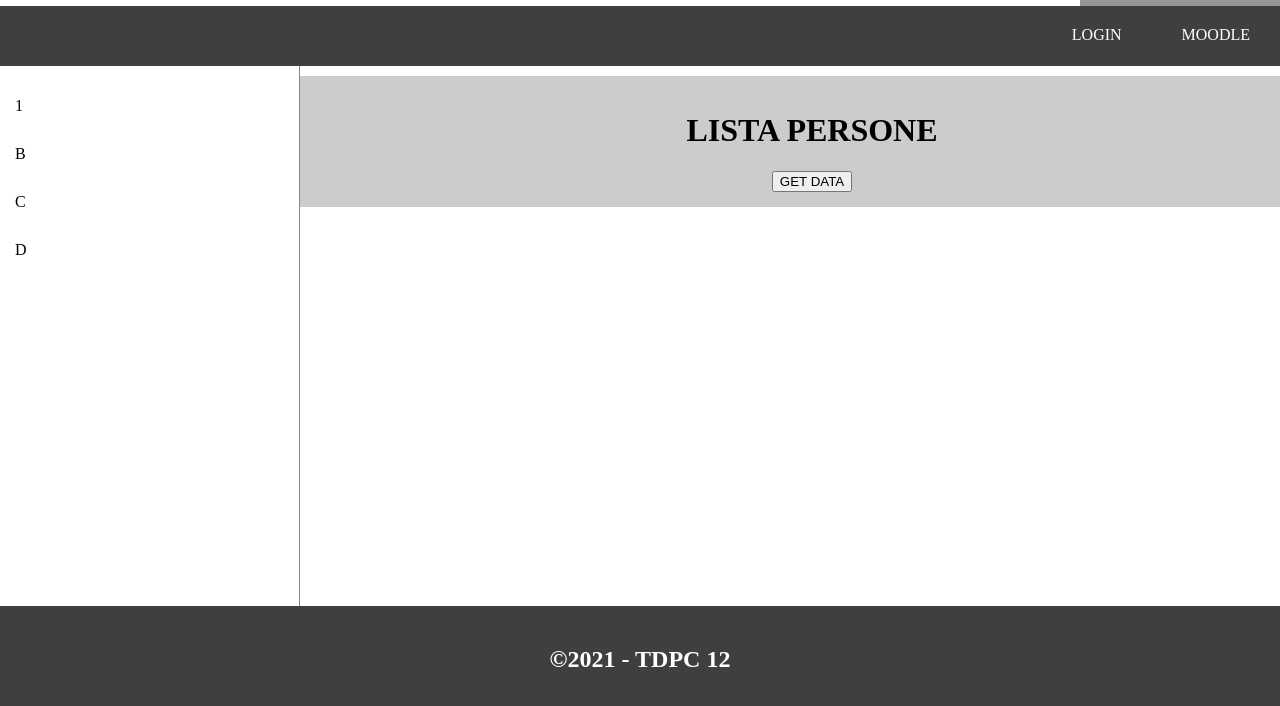
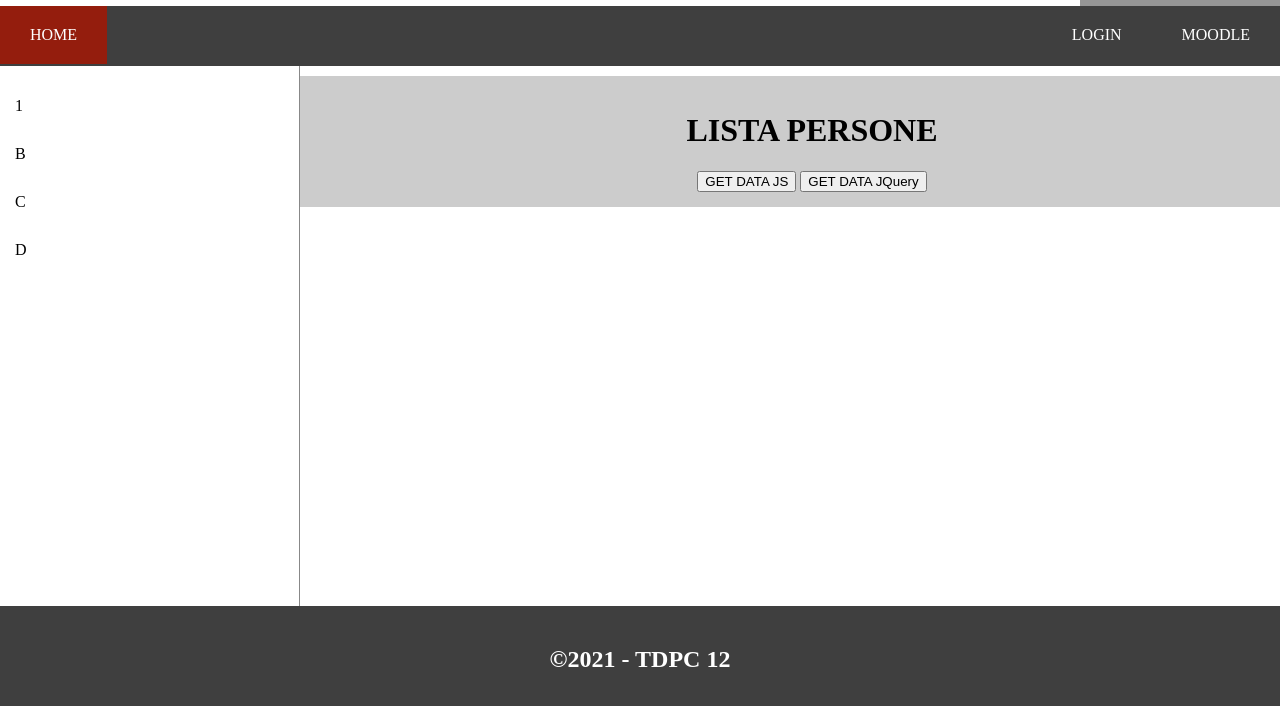
Before and after one commit to Camerana/FrontendTDPC12, a website: page index.html in a window 1280 px wide. Shown: the part 94-800 px from the top of the page. Drawn offline with nearby package versions, Linux system fonts and the light colour scheme.

Commit message:
Some fix

```diff
--- a/JS/script.js
+++ b/JS/script.js
@@ -1,75 +1,13 @@
-
-
-
-
-// var listaPersona = [
-//     {
-//         "nome": "Alessio",
-//         "cognome": "Filippucci",
-//     },
-//     {
-//         "nome": "Alessio",
-//         "cognome": "Filippucci",
-//     },
-//     {
-//         "nome": "Alessio",
-//         "cognome": "Filippucci",
-//     },
-//     {
-//         "nome": "Alessio",
-//         "cognome": "Filippucci",
-//     },
-//     {
-//         "nome": "Alessio",
-//         "cognome": "Filippucci",
-//     },
-//     {
-//         "nome": "Alessio",
-//         "cognome": "Filippucci",
-//     }
-// ]
-
 window.onload = Init;
 
 function Init() {
     setInterval(setClockTime, 1000);
 
-    // alert(math.sum(55, 65, 55, 65, 55, 65, 55, 65))
+    //RECUPERARE ELEMENTO CON JS PURO
+    var buttonJS = document.getElementById("btnGetDataJS");
+    buttonJS.addEventListener("click", GetData);
 
-    //RECUPERARE ELEMENTO CON JS PURO
-
-    var buttonJS = document.getElementById("btnGetData");
-
-    console.log("ButtonJS", buttonJS);
-
-    // var elements = $('div');
-
-    // $(elements[2]).hide();
-    // $(elements[2]).show();
-
-    $('div').eq(2).hide()//.show();
-
-    var buttonJquery = [2];
-
-    console.log("ButtonJquery", buttonJquery);
-
-
-    document.getElementById("btnGetData").addEventListener("click", GetData);
-
-    // // AGGIUNTA DI NUOVO ELEMENTO NELLA COLLECTION
-    // listaPersona.push({
-    //     nome: "Paolo",
-    //     cognome: "Rossi"
-    // });
-
-    // listaPersona.forEach((persona, index) => {
-    //     if (index === 1) {
-    //         // MODIFICA DI UN ELEMENTO DELLA COLLECTION
-    //         persona.nome = "Paolino";
-    //         persona.cognome = "Paperino";
-    //     }
-    //     addPersonaToTable(persona.nome, persona.cognome);
-    // })
+    //$('div').eq(2).hide()//.show();
 }
 
 var setClockTime = () => {
--- a/index.html
+++ b/index.html
@@ -52,7 +52,8 @@
             <div id="container">
                 <div id="containerListaPersone">
                     <h1>LISTA PERSONE</h1>
-                    <button id="btnGetData" type="button">GET DATA</button>
+                    <button id="btnGetDataJS" type="button">GET DATA JS</button>
+                    <button id="btnGetDataJquery" type="button">GET DATA JQuery</button>
                     <table id="tabellaPersone">
                     </table>
                 </div>
```
